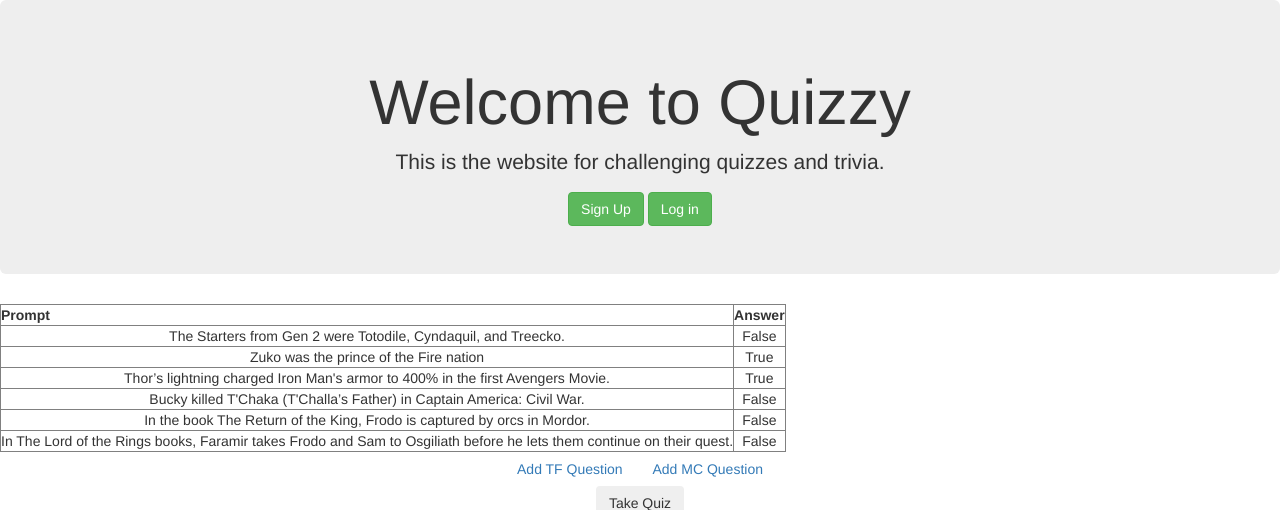
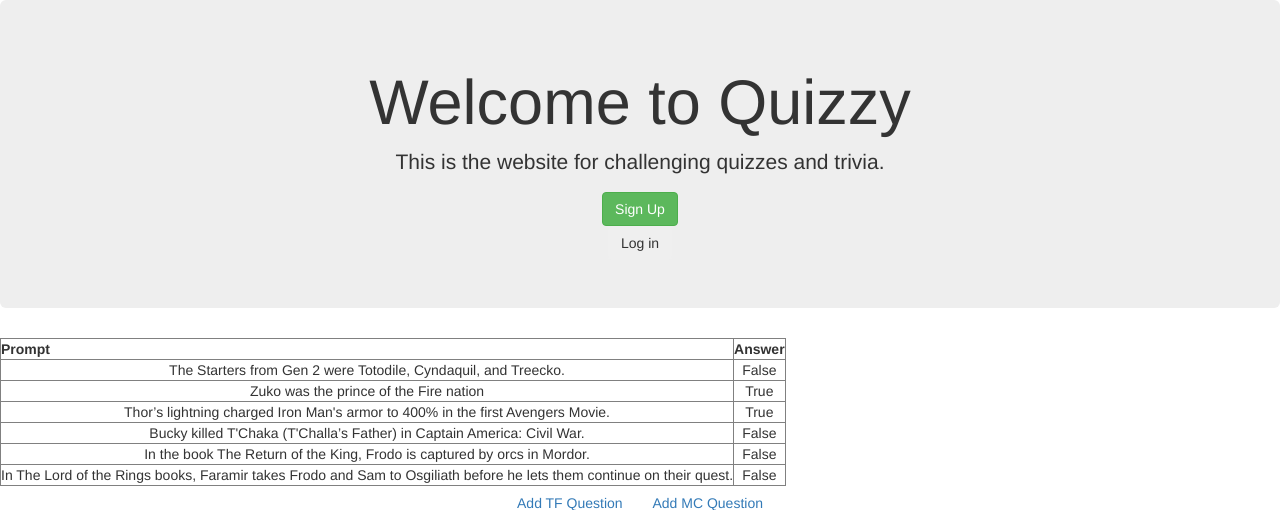
Before and after one commit to JakobGray/Databases, a PHP site: page / in a window 1280 px wide. Shown: the top 510 px of the page. Run offline with PHP 8.4, Linux system fonts and the light colour scheme; data comes from the database, SQL or seed files in the repository; data that the repository does not hold is empty; a stand-in replaces the project's code that opens the database connection; some libraries are stand-ins or nearby versions.

Commit message:
Adding login feature

```diff
--- a/views/welcome.php
+++ b/views/welcome.php
@@ -7,7 +7,11 @@ include_once('./models/loginDB.php');
     <h1 data-step="1" data-intro="This is a tooltip!">Welcome to Quizzy</h1>
     <p class="lead">This is the website for challenging quizzes and trivia.</p>
     <a class="btn btn-large btn-success" href="views/signup.php">Sign Up</a>
-    <a class="btn btn-large btn-success" href="views/login.php">Log in</a>
+    <!-- <a class="btn btn-large btn-success" href="views/login.php">Log in</a> -->
+    <form action='.' method='POST' id="login_form">
+      <input type="hidden" name="action" value="show_login">
+      <button type="submit" form="login_form" class="btn btn-large">Log in</a>
+    </form>
 </div>
 
 <?php $questions = get_tf_questions(); ?>
```
